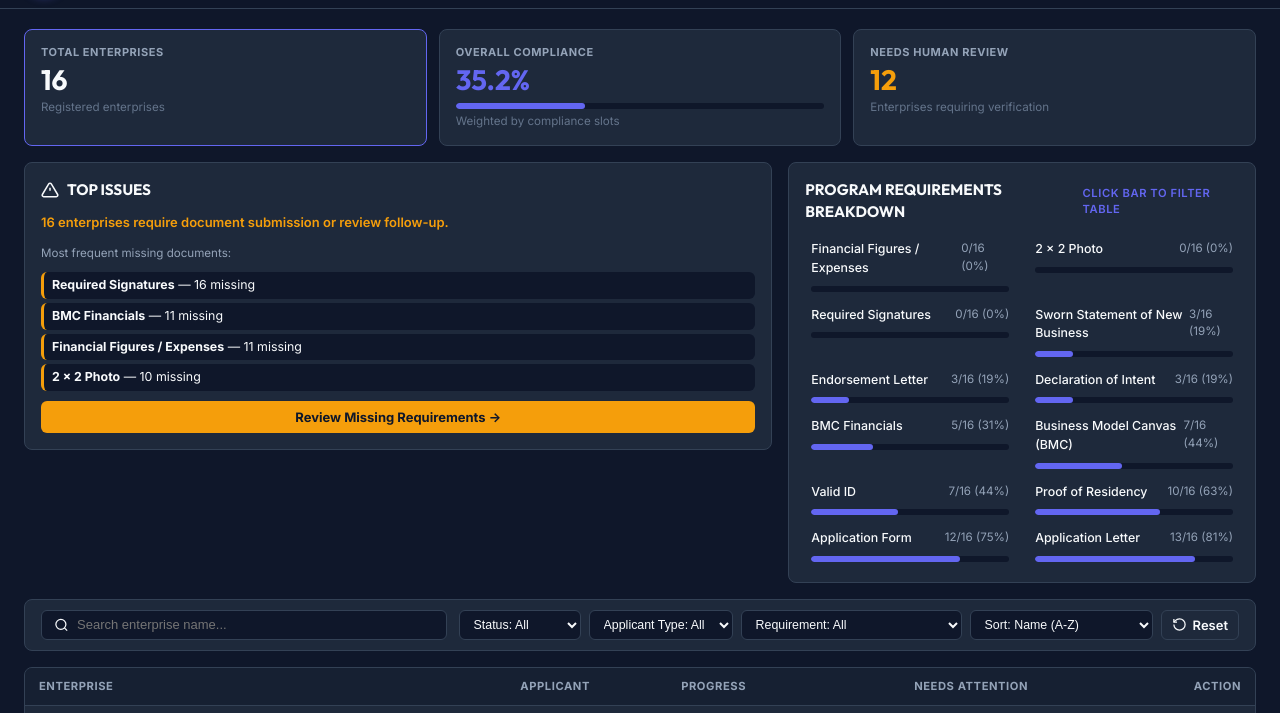
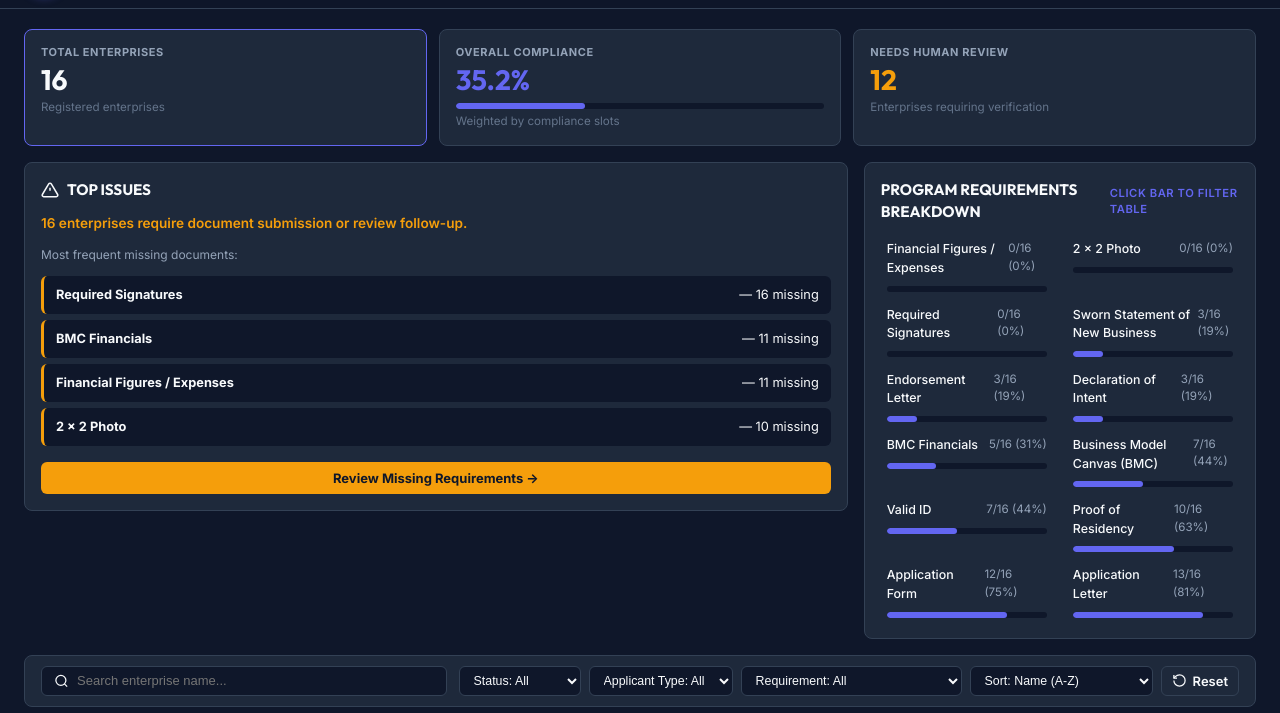
Before and after one commit to laarne/requirements-tracker, a website: page index.html in a window 1280 px wide. Shown: the part 55-768 px from the top of the page. Drawn offline with nearby package versions, Linux system fonts and the light colour scheme; no server answers.

Commit message:
fix(ux): refactor TOP ISSUES card layout to be content-sized with 38px rows and tight vertical gaps

```diff
--- a/index.html
+++ b/index.html
@@ -119,7 +119,7 @@
           <ul class="action-list" id="action-issues-list">
             <!-- Rendered dynamically -->
           </ul>
-          <button class="btn btn-warning w-100" id="btn-review-incomplete" style="margin-top:auto;">Review Missing Requirements →</button>
+          <button class="btn btn-warning w-100" id="btn-review-incomplete">Review Missing Requirements →</button>
         </div>
       </div>
 
--- a/style.css
+++ b/style.css
@@ -634,7 +634,7 @@ body.drawer-open {
    -------------------------------------------------------------------------- */
 .insights-grid {
   display: grid;
-  grid-template-columns: 1.6fr 1fr;
+  grid-template-columns: 2.1fr 1fr;
   gap: 16px;
   align-items: start;
 }
@@ -642,6 +642,7 @@ body.drawer-open {
 @media (max-width: 1024px) {
   .insights-grid {
     grid-template-columns: 1fr;
+    gap: 16px;
   }
 }
 
@@ -688,40 +689,61 @@ body.drawer-open {
 .action-card {
   display: flex;
   flex-direction: column;
+  align-self: start;
+  height: auto;
+  min-height: auto;
+}
+
+.insights-card {
+  display: flex;
+  flex-direction: column;
+  align-self: start;
+  height: auto;
+  min-height: auto;
 }
 
 .action-body {
   display: flex;
   flex-direction: column;
-  gap: 10px;
+  gap: 12px;
 }
 
 .action-stat {
-  font-size: 0.8125rem;
+  font-size: 0.85rem;
   font-weight: 600;
   color: var(--warning);
 }
 
 .action-subhead {
-  font-size: 0.725rem;
+  font-size: 0.75rem;
   color: var(--text-muted);
-  margin-top: 2px;
 }
 
 .action-list {
   list-style: none;
   display: flex;
   flex-direction: column;
-  gap: 4px;
+  gap: 6px;
+  margin: 0;
+  padding: 0;
 }
 
 .action-list li {
-  font-size: 0.775rem;
+  font-size: 0.8rem;
   color: var(--text-main);
-  padding: 4px 8px;
+  padding: 8px 12px;
+  min-height: 38px;
+  box-sizing: border-box;
+  display: flex;
+  align-items: center;
+  justify-content: space-between;
   background-color: var(--bg-foundation);
   border-radius: var(--radius-sm);
   border-left: 3px solid var(--warning);
+}
+
+#btn-review-incomplete {
+  margin-top: 4px;
 }
 
 /* --------------------------------------------------------------------------
```
